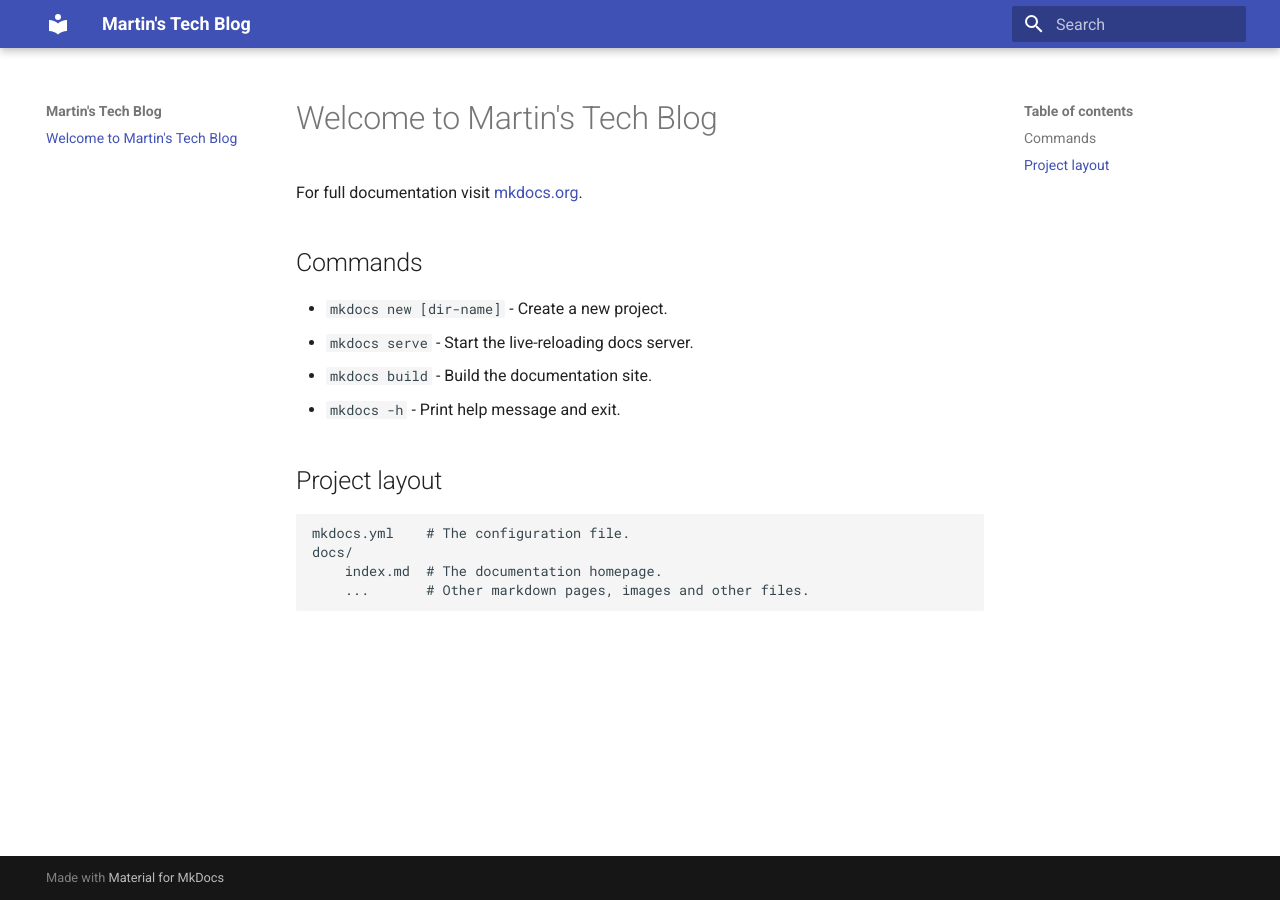
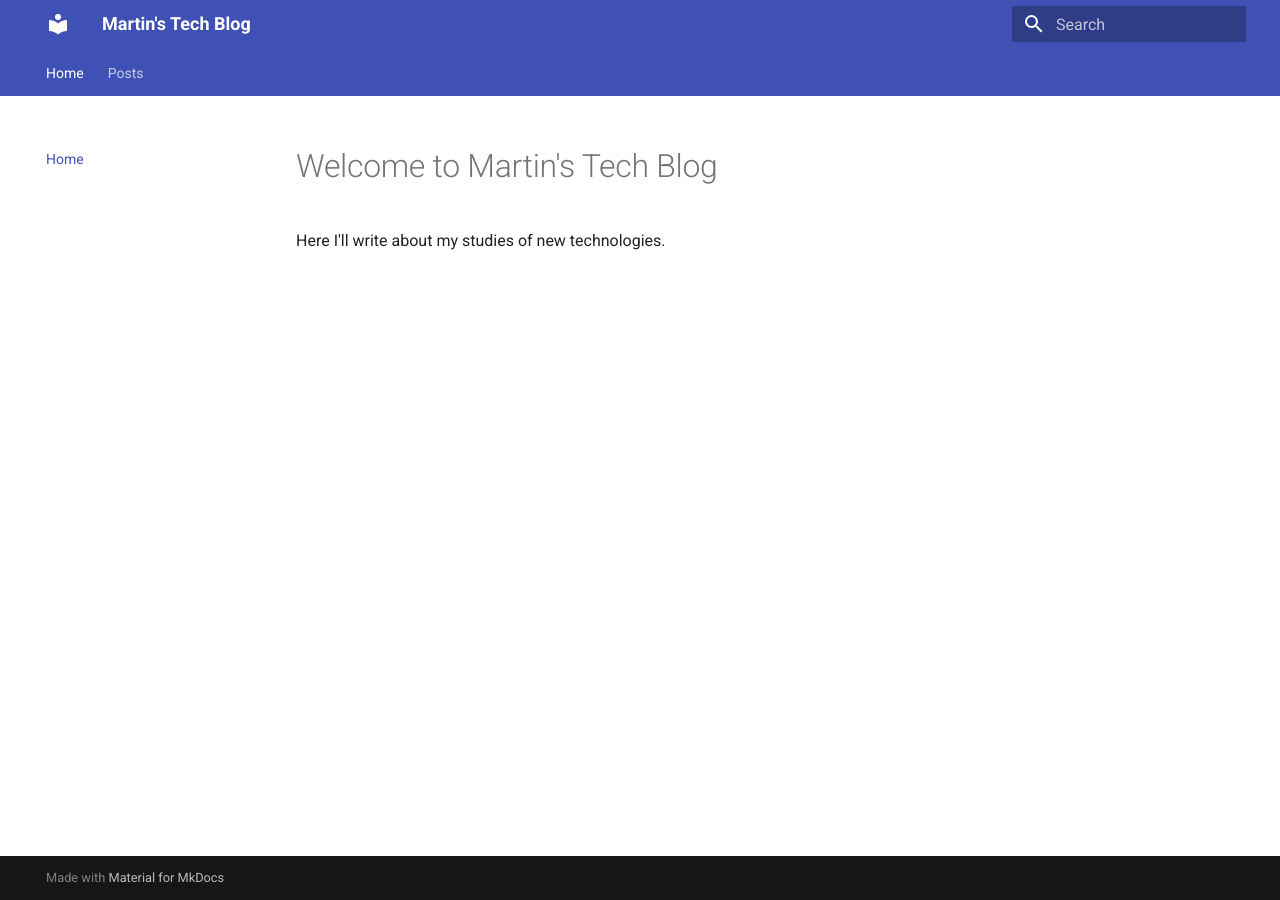
Before and after one commit to martin-lukas/martins-blog, an MkDocs documentation site: the page built from pages/index.md, in a window 1280 px wide. Built offline with MkDocs 1.6.1 and Material for MkDocs 9.7.7, drawn with Linux system fonts in a browser that asks for light colours.

Commit message:
Create navigation and basic article

```diff
--- a/mkdocs.yml
+++ b/mkdocs.yml
@@ -4,3 +4,10 @@ docs_dir: pages
 
 theme:
   name: material
+  features:
+    - navigation.tabs
+
+nav:
+  - 'Home': 'index.md'
+  - 'Posts':
+    - 'Fetching data in React': 'posts/fetching-data-in-react.md'
--- a/pages/index.md
+++ b/pages/index.md
@@ -1,17 +1,3 @@
 # Welcome to Martin's Tech Blog
 
-For full documentation visit [mkdocs.org](https://www.mkdocs.org).
-
-## Commands
-
-* `mkdocs new [dir-name]` - Create a new project.
-* `mkdocs serve` - Start the live-reloading docs server.
-* `mkdocs build` - Build the documentation site.
-* `mkdocs -h` - Print help message and exit.
-
-## Project layout
-
-    mkdocs.yml    # The configuration file.
-    docs/
-        index.md  # The documentation homepage.
-        ...       # Other markdown pages, images and other files.
+Here I'll write about my studies of new technologies.
```
Also changed, not shown: pages/posts/fetching-data-in-react.md (added, +7 -0 lines).
